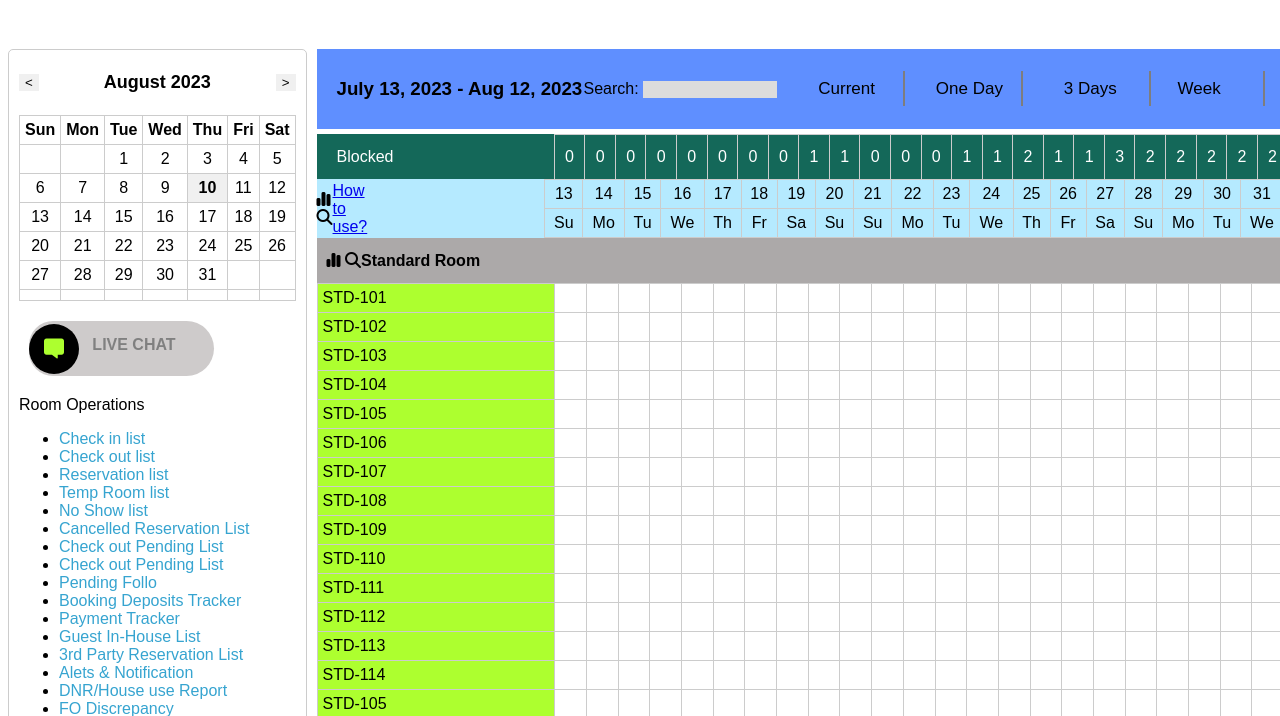
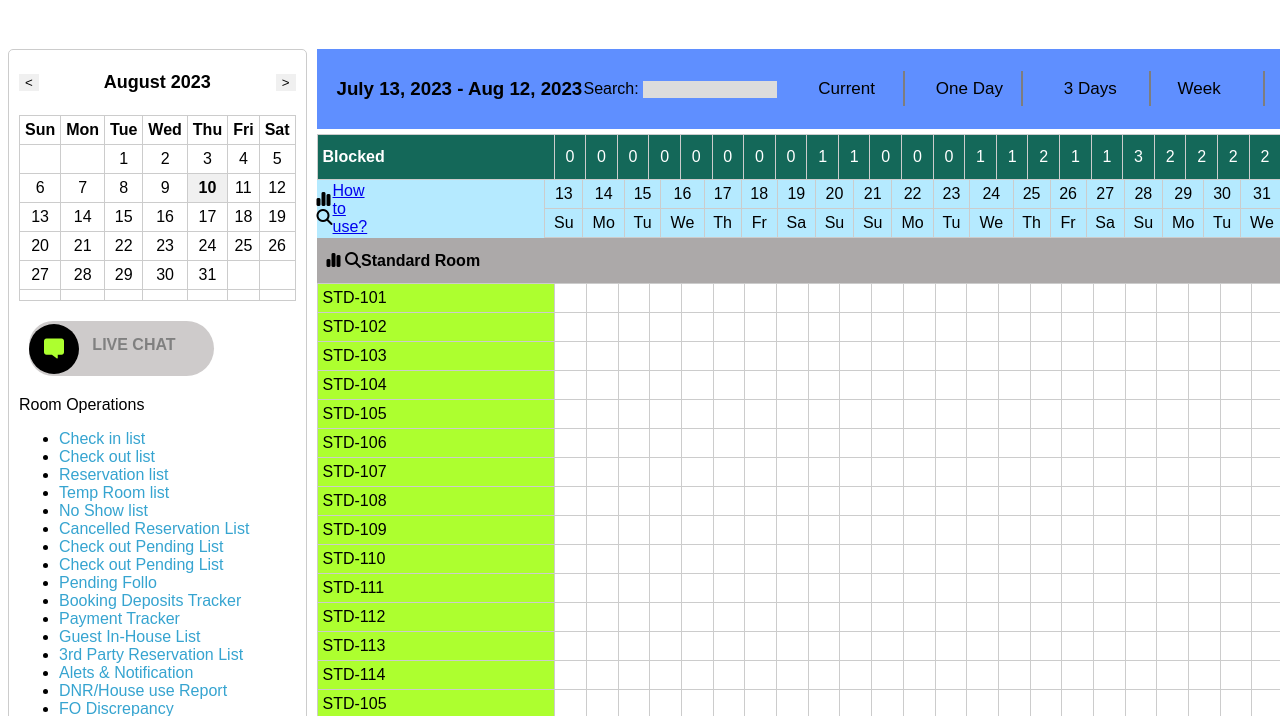
Before and after one commit to Vikalp-Mishra03/admin_dashboard, a plain HTML site: page index.html in a window 1280 px wide. Shown: the part 82-798 px from the top of the page. Drawn offline with Linux system fonts and the light colour scheme.

Commit message:
some changes in blocked section

```diff
--- a/index.html
+++ b/index.html
@@ -116,10 +116,12 @@
                 </div>
             </div>
             <div class="blocked">
-                <div class="block">Blocked</div>
-                <table style="width: 80%;">
+                <table>
                     <thead>
                         <tr>
+                            <td class="upper-block" style="font-size: 16px; font-weight: 600; width: 20%; text-align: left;">
+                                Blocked
+                            </td>
                             <td>0</td>
                             <td>0</td>
                             <td>0</td>
@@ -144,7 +146,6 @@
                             <td>2</td>
                             <td>2</td>
                             <td>2</td>
-                            <td>0</td>
                             <td>0</td>
                             <td>0</td>
                             <td>0</td>
```
